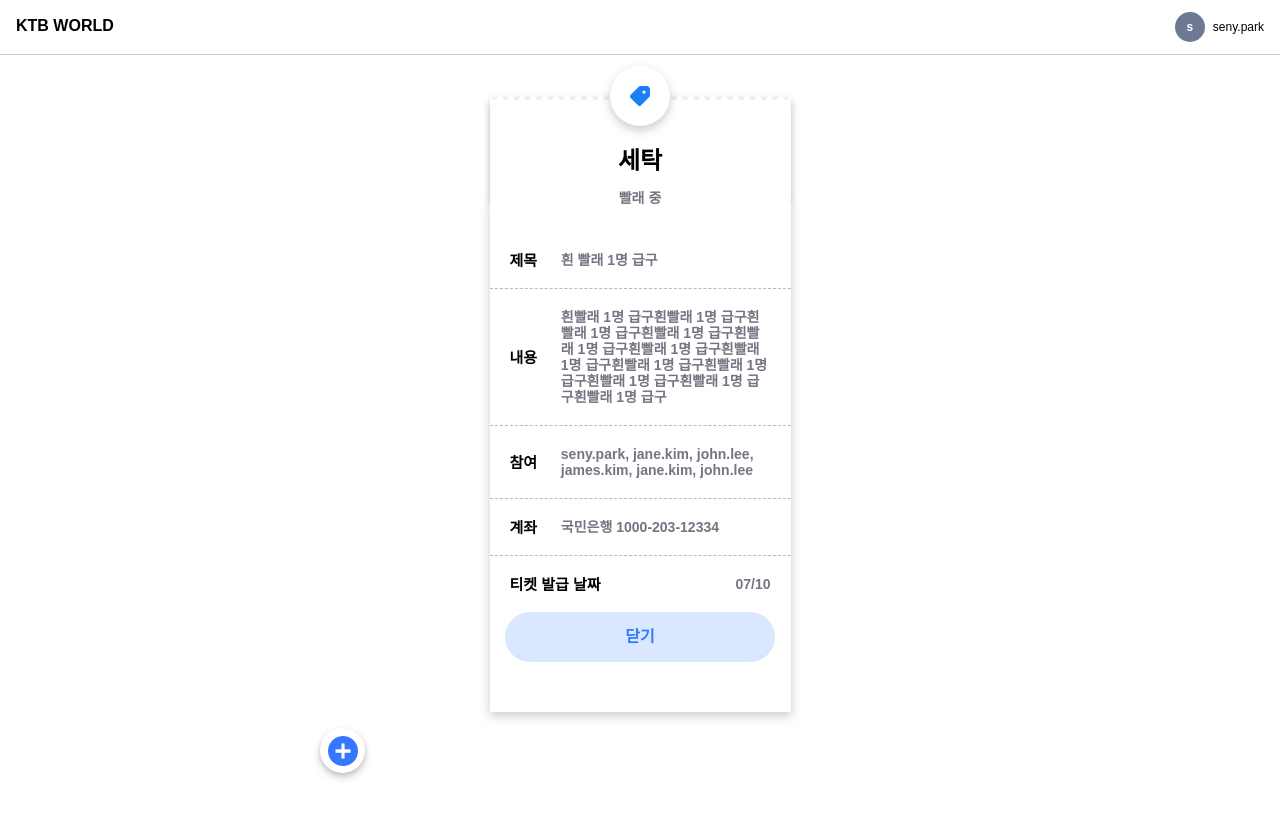
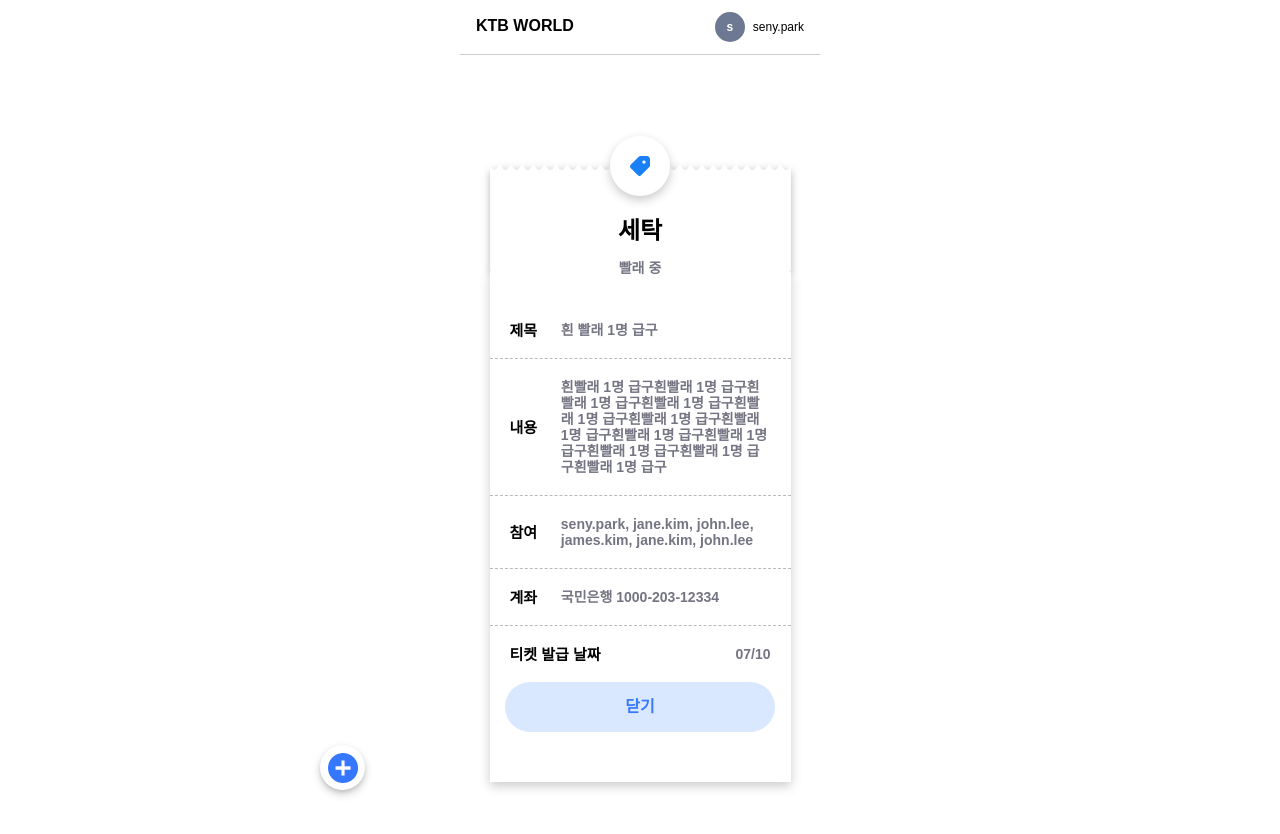
Before and after one commit to SingTangLab/ktb-world-fe, a React (Create React App) app: page /user/1 in a window 1280 px wide. Shown: the top 834 px of the page. Before the commit the page ends 800 px from the top, so only its background shows below. Built offline with nearby package versions, Linux system fonts and the light colour scheme; a web font is replaced by a local one.

Commit message:
⚡️ 헤더 위치고정

```diff
--- a/src/components/Header.jsx
+++ b/src/components/Header.jsx
@@ -20,8 +20,14 @@ export function Header() {
 }
 
 const Container = styled.div`
-  /* width: 360px; */
-  margin: 0 auto;
+  width: 100%;
+  max-width: 360px;
+  left: 50%;
+  transform: translateX(-50%);
+  position: fixed;
+  top: 0;
+  z-index: 10;
+  background-color: #fff;
 `
 
 const HeaderContainer = styled.header`
--- a/src/pages/Home.jsx
+++ b/src/pages/Home.jsx
@@ -17,9 +17,12 @@ export function HomePage() {
 }
 
 export const ContentContainer = styled.div`
-  justifu-content: flex-start;
+  display: flex;
+  flex-direction: column;
+  justify-content: center;
   align-items: center;
   height: 100%;
+  margin-top: 530px;
 `
 
 const HomeContainer = styled.div`
--- a/src/pages/Laundry.jsx
+++ b/src/pages/Laundry.jsx
@@ -24,6 +24,7 @@ export const ContentContainer = styled.div`
   align-items: center;
   width: 100%;
   height: fit-content;
+  margin-top: 125px;
 `
 
 const LaundryContainer = styled.div`
@@ -32,8 +33,3 @@ const LaundryContainer = styled.div`
   flex-direction: column;
   gap: 10px;
 `
-
-const LaundryTitle = styled.h2`
-  font-size: 24px;
-  font-weight: 600;
-`
```
